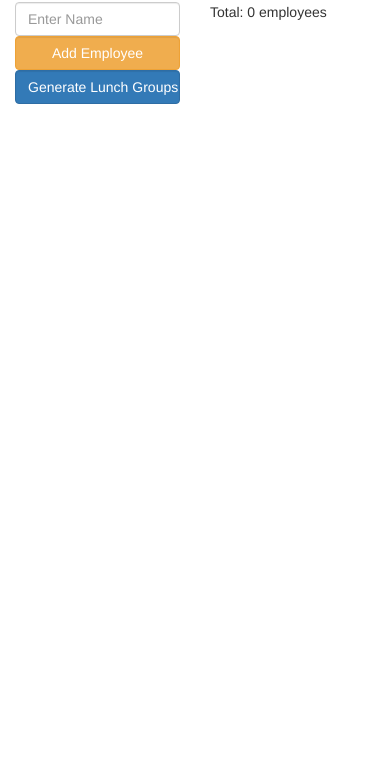
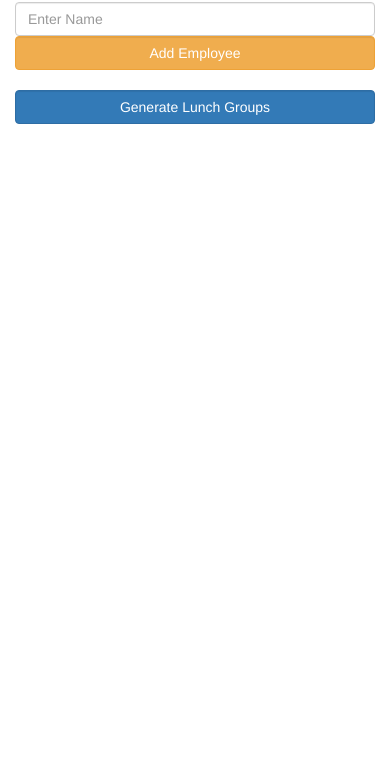
Before and after one commit to ebongso/family-friday, a website: page views/index.html in a window 390 px wide. Shown: the part 68-844 px from the top of the page. Drawn offline with nearby package versions, Linux system fonts and the light colour scheme.

Commit message:
Removed showing employees and centerized the fields

```diff
--- a/public/helper.js
+++ /dev/null
@@ -1,7 +0,0 @@
-'use strict';
-
-let createLi = (text) => {
-  let li = document.createElement('li');
-  li.appendChild(document.createTextNode(text));
-  return li;
-};
--- a/public/main.js
+++ b/public/main.js
@@ -16,19 +16,6 @@
     }
   };
 
-  //Show the total number of employees and employee names.
-  let showEmployees = () => {
-    let span = document.createElement('span');
-    span.appendChild(document.createTextNode('Total: ' + names.length + ' employees'));
-    let ol = document.createElement('ol');
-    ol.setAttribute('id', 'employeeDisplay');
-    names.forEach(n => {
-      ol.appendChild(createLi(n));
-    });
-    document.getElementById('showEmployeeNames').appendChild(span);
-    document.getElementById('showEmployeeNames').appendChild(ol);
-  };
-
   //Add employees to storage
   let addToStorage = (newEmployeeName) => {
     if(localStorage) {
@@ -45,7 +32,6 @@
     const employeeName = document.getElementById('employeeName').value;
     addToStorage(employeeName);
 
-    document.getElementById('employeeDisplay').appendChild(createLi(employeeName));
     document.getElementById('employeeName').value = '';
     document.getElementById('message').innerHTML = employeeName + ' has been added!';
   };
@@ -107,7 +93,6 @@
   //When starting up, the app will load data and show employees.
   let init = () => {
     loadEmployees();
-    showEmployees();
     document.getElementById('addEmployee').addEventListener('click', addEmployeeClickEvent);
     document.getElementById('generateLunchGroups').addEventListener('click', generateLunchGroupsClickEvent);
   };
--- a/public/style.css
+++ b/public/style.css
@@ -0,0 +1,3 @@
+.btn-margin-bottom-20 {
+  margin-bottom: 20px;
+}
--- a/views/index.html
+++ b/views/index.html
@@ -17,13 +17,11 @@
       </div>
 
       <div class="row">
-        <div class="col-lg-3 col-md-3 col-sm-4 col-xs-6">
+        <div class="col-lg-3 col-md-3 col-sm-4 col-xs-12 col-lg-offset-4 col-md-offset-4">
           <span id="message" class="text-success"></span>
           <input id="employeeName" type="text" class="form-control" placeholder="Enter Name" />
-          <button id="addEmployee" class="form-control btn btn-warning">Add Employee</button>
+          <button id="addEmployee" class="form-control btn btn-warning btn-margin-bottom-20">Add Employee</button>
           <button id="generateLunchGroups" class="form-control btn btn-primary">Generate Lunch Groups</button>
-        </div>
-        <div id="showEmployeeNames" class="col-lg-9 col-md-9 col-sm-8 col-xs-6" style="height: 150px; overflow: scroll;">
         </div>
       </div>
 
@@ -37,7 +35,6 @@
     <script src="https://maxcdn.bootstrapcdn.com/bootstrap/3.3.7/js/bootstrap.min.js" integrity="sha384-Tc5IQib027qvyjSMfHjOMaLkfuWVxZxUPnCJA7l2mCWNIpG9mGCD8wGNIcPD7Txa" crossorigin="anonymous"></script>
 
     <script type="text/javascript" src="/config.js"></script>
-    <script type="text/javascript" src="/helper.js"></script>
     <script type="text/javascript" src="/main.js"></script>
   </body>
 </html>
```
